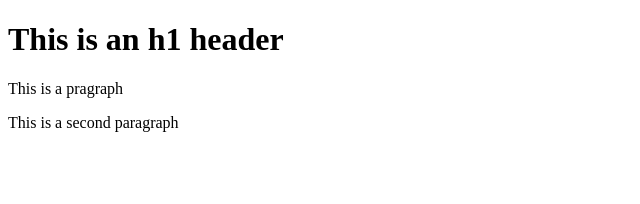
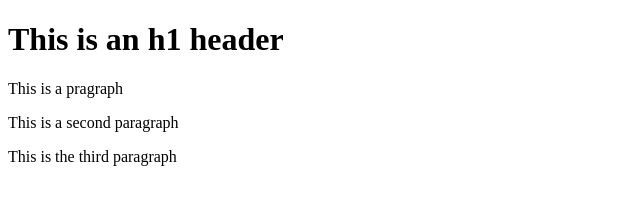
Before and after one commit to NathanBumstead/gitTest, a website: page index.html in a window 1280 px wide. Shown: the whole page, without its empty margins (0-640 px from the left). Drawn offline with Linux system fonts and the light colour scheme.

Commit message:
fourth commit

```diff
--- a/index.html
+++ b/index.html
@@ -7,5 +7,6 @@
         <h1>This is an h1 header</h1>
         <p>This is a pragraph</p>
         <p>This is a second paragraph</p>
+        <p>This is the third paragraph</p>
     </body>
 </html>
```
Also changed, not shown: package.json (added, +24 -0 lines), 2 other files.
